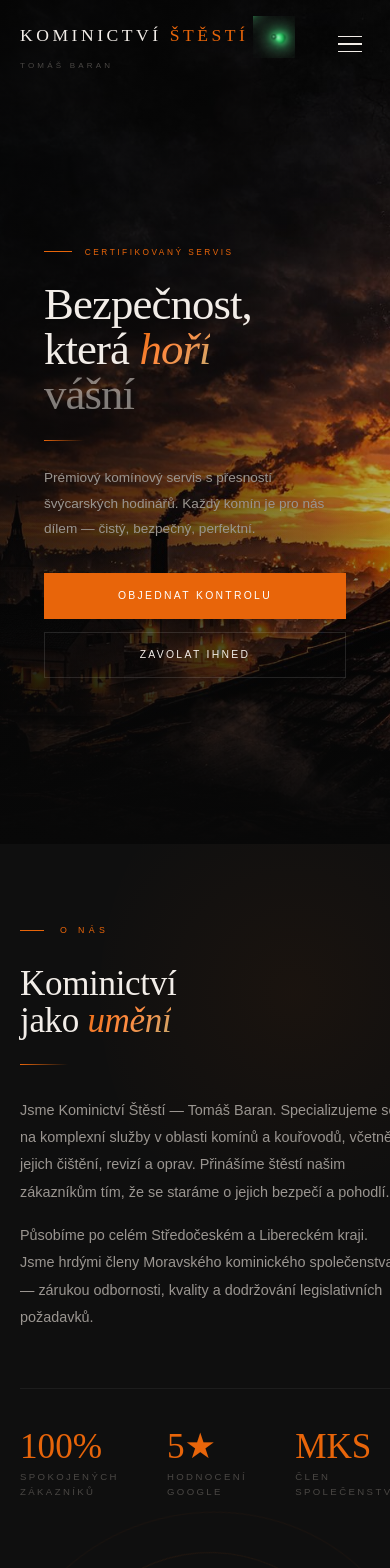
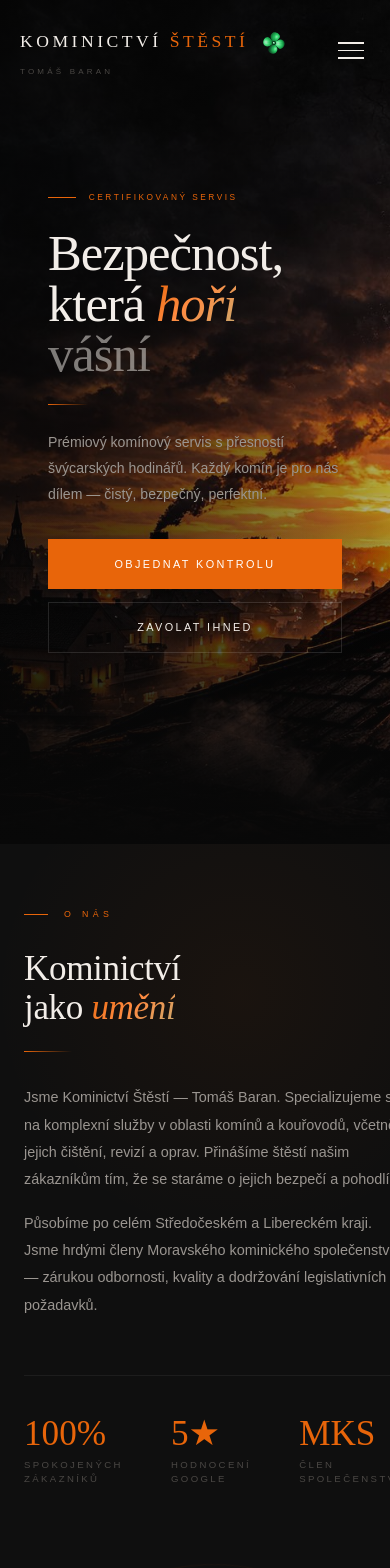
Before and after one commit to matuchovic-create/kominictvi-stesti, a Next.js app: page / in a window 390 px wide. Shown: the top 1568 px of the page. Built offline with nearby package versions, Linux system fonts and the light colour scheme.

Commit message:
Navbar: clover with wow glow and bounce animation

```diff
--- a/src/app/globals.css
+++ b/src/app/globals.css
@@ -280,127 +280,117 @@ body {
 .divider-ember { width: 60px; height: 1px; background: linear-gradient(90deg, var(--ember), transparent); }
 
 /* ═══════════════════════════════════════
-   MOBILE OPTIMIZATIONS
+
+/* ═══════════════════════════════════════
+   MOBILE — FULL OPTIMIZATION
    ═══════════════════════════════════════ */
 
-/* Hero mobile */
-@media (max-width: 768px) {
-  #hero { min-height: 100svh; padding-bottom: 0 !important; }
-  #hero h1 { font-size: clamp(2.8rem, 11vw, 4.5rem) !important; line-height: 1.0 !important; }
-  #hero .hero-eyebrow { font-size: 0.55rem !important; letter-spacing: 0.3em !important; }
-  #hero p { font-size: 0.85rem !important; }
-  .hero-stats-bar { display: none !important; }
+/* PREVENT ALL OVERFLOW */
+html, body {
+  overflow-x: hidden !important;
+  max-width: 100% !important;
+  overscroll-behavior-x: none;
+}
+*, *::before, *::after {
+  box-sizing: border-box;
 }
 
-/* Navbar mobile */
+/* SECTIONS */
 @media (max-width: 768px) {
-  nav { padding: 1rem 1.25rem !important; }
-}
-
-/* Sections mobile */
-@media (max-width: 768px) {
-  section { padding: 5rem 1.25rem !important; }
-  .display-title { font-size: clamp(2rem, 9vw, 3.5rem) !important; }
+  section {
+    padding: 4rem 1.5rem !important;
+    overflow: hidden !important;
+  }
+  .display-title {
+    font-size: clamp(2rem, 9vw, 3rem) !important;
+    line-height: 1.1 !important;
+  }
   .section-label { font-size: 0.55rem !important; }
 }
 
-/* About mobile */
+/* SERVICES GRID */
 @media (max-width: 768px) {
-  .about-grid { grid-template-columns: 1fr !important; gap: 3rem !important; }
-  .about-grid > div:last-child { height: 320px !important; }
+  #svc-grid {
+    grid-template-columns: 1fr !important;
+    background: none !important;
+    border: 1px solid rgba(255,255,255,0.05) !important;
+  }
+  .service-card {
+    padding: 1.8rem 1.5rem !important;
+    border-right: none !important;
+  }
 }
 
-/* Services mobile */
+/* WHY GRID */
 @media (max-width: 768px) {
-  #svc-grid { grid-template-columns: 1fr !important; }
-  .service-card { padding: 2rem 1.5rem !important; }
-}
-
-/* WhyUs mobile */
-@media (max-width: 768px) {
-  .why-grid-inner { grid-template-columns: 1fr !important; }
+  .why-grid-inner {
+    grid-template-columns: 1fr !important;
+  }
   .why-card { padding: 2rem 1.5rem !important; }
 }
 
-/* Reviews mobile */
+/* REVIEWS */
 @media (max-width: 768px) {
   .reviews-inner { grid-template-columns: 1fr !important; }
   .review-card { padding: 2rem 1.5rem !important; }
 }
 
-/* Gallery mobile */
+/* GALLERY */
 @media (max-width: 768px) {
-  .gal-grid { grid-template-columns: 1fr !important; }
+  .gal-grid {
+    grid-template-columns: 1fr !important;
+  }
   .gallery-item { grid-column: span 1 !important; }
   .gallery-inner-wrap { padding-bottom: 60% !important; }
 }
 
-/* Certs mobile */
+/* CERTS */
 @media (max-width: 768px) {
-  #certifikace .cert-badge { flex: 1 1 40% !important; padding: 1.5rem 1rem !important; }
+  #certifikace .cert-badge { flex: 1 1 45% !important; padding: 1.5rem 1rem !important; min-width: 0 !important; }
 }
 
-/* Contact mobile */
+/* CONTACT */
 @media (max-width: 768px) {
-  .contact-grid { grid-template-columns: 1fr !important; gap: 2.5rem !important; }
-  .contact-grid > div:first-child .contact-info-item { margin-bottom: 1.5rem !important; }
+  .contact-grid {
+    grid-template-columns: 1fr !important;
+    gap: 2.5rem !important;
+  }
+  .form-group-row {
+    grid-template-columns: 1fr !important;
+  }
 }
 
-/* Map mobile */
+/* MAP */
 @media (max-width: 768px) {
-  .map-coverage, .map-div2 { display: none !important; }
-  #map-strip > div:nth-child(3),
-  #map-strip > div:nth-child(4) { display: none !important; }
+  .map-coverage, .map-div2, .map-cta-wrap { display: none !important; }
 }
 
-/* Footer mobile */
+/* FOOTER */
 @media (max-width: 768px) {
-  .footer-grid { grid-template-columns: 1fr 1fr !important; gap: 2rem !important; }
+  .footer-grid {
+    grid-template-columns: 1fr 1fr !important;
+    gap: 2rem !important;
+  }
 }
 @media (max-width: 480px) {
   .footer-grid { grid-template-columns: 1fr !important; }
 }
 
-/* Steps mobile */
+/* STEPS */
 @media (max-width: 768px) {
   .step-item { gap: 1.5rem !important; }
 }
 
-/* Buttons mobile */
+/* BUTTONS */
 @media (max-width: 480px) {
   .btn-primary, .btn-ghost {
-    padding: 0.9rem 1.8rem !important;
-    font-size: 0.65rem !important;
+    width: 100%;
+    text-align: center;
+    padding: 1rem !important;
   }
 }
 
-/* Form mobile */
-@media (max-width: 768px) {
-  .contact-grid .form-group-row { grid-template-columns: 1fr !important; }
-}
-
-/* Touch devices — remove hover effects for performance */
-@media (hover: none) {
-  .service-card:hover { transform: none !important; }
-  .why-card:hover { transform: none !important; }
-  .review-card:hover { transform: none !important; }
-  .gallery-item:hover .gallery-inner-wrap { transform: none !important; }
-  .cert-badge:hover { transform: none !important; }
-}
-
-/* Smooth scrolling on iOS */
-html { -webkit-overflow-scrolling: touch; }
-
-/* Prevent text size adjustment on mobile */
-html { -webkit-text-size-adjust: 100%; text-size-adjust: 100%; }
-
-/* Better tap targets */
-@media (max-width: 768px) {
-  a, button { min-height: 44px; }
-  nav a, nav button { min-height: 36px; }
-}
-
-/* Safe area for notched phones */
+/* SAFE AREA iOS */
 @supports (padding: max(0px)) {
   nav {
     padding-left: max(1.25rem, env(safe-area-inset-left)) !important;
@@ -411,54 +401,22 @@ html { -webkit-text-size-adjust: 100%; text-size-adjust: 100%; }
   }
 }
 
-/* Loader mobile */
-@media (max-width: 480px) {
-  #loader-chimney { transform: scale(0.85); }
+/* TOUCH — disable hover transforms */
+@media (hover: none) {
+  .service-card:hover,
+  .why-card:hover,
+  .review-card:hover,
+  .cert-badge:hover { transform: none !important; }
+  .gallery-item:hover .gallery-inner-wrap { transform: none !important; }
 }
 
-/* ═══ PREVENT HORIZONTAL SCROLL & ZOOM ═══ */
-html, body {
-  overflow-x: hidden !important;
-  max-width: 100vw !important;
-  overscroll-behavior-x: none;
-}
-*, *::before, *::after {
-  max-width: 100%;
-}
-section, div, header, footer, nav, main {
-  max-width: 100vw;
-}
-
-@keyframes cloverBreathe_old {
-  0%,100% { transform: rotate(-2deg) scale(1); }
-  50% { transform: rotate(2deg) scale(1.04); }
-}
-.clover-whole { transform-origin: 40px 40px; animation: cloverBreathe 4.5s ease-in-out infinite; }
-
 @keyframes cloverWow {
-  0%   { transform: rotate(-3deg) scale(1); }
-  25%  { transform: rotate(0deg) scale(1.08); }
+  0%,100% { transform: rotate(-3deg) scale(1); }
+  25%  { transform: rotate(0deg) scale(1.1); }
   50%  { transform: rotate(3deg) scale(1); }
-  75%  { transform: rotate(0deg) scale(1.06); }
-  100% { transform: rotate(-3deg) scale(1); }
-}
-@keyframes cloverSpin {
-  0%   { transform: rotate(0deg); }
-  100% { transform: rotate(360deg); }
+  75%  { transform: rotate(0deg) scale(1.08); }
 }
 @keyframes cloverGlow {
-  0%,100% { filter: drop-shadow(0 0 2px #4ade80) drop-shadow(0 0 4px #16a34a); }
-  50%      { filter: drop-shadow(0 0 6px #4ade80) drop-shadow(0 0 12px #22c55e) drop-shadow(0 0 20px #86efac); }
+  0%,100% { filter: drop-shadow(0 0 3px #4ade80); }
+  50%      { filter: drop-shadow(0 0 8px #4ade80) drop-shadow(0 0 16px #22c55e); }
 }
-@keyframes cloverLeaf {
-  0%,100% { transform: scale(1); }
-  50%      { transform: scale(1.06); }
-}
-.clover-whole {
-  transform-origin: 40px 40px;
-  animation: cloverWow 3s ease-in-out infinite, cloverGlow 2s ease-in-out infinite;
-}
-.clover-l1 { transform-origin: 40px 40px; animation: cloverLeaf 2.4s 0s ease-in-out infinite; }
-.clover-l2 { transform-origin: 40px 40px; animation: cloverLeaf 2.4s 0.6s ease-in-out infinite; }
-.clover-l3 { transform-origin: 40px 40px; animation: cloverLeaf 2.4s 1.2s ease-in-out infinite; }
-.clover-l4 { transform-origin: 40px 40px; animation: cloverLeaf 2.4s 1.8s ease-in-out infinite; }
```
